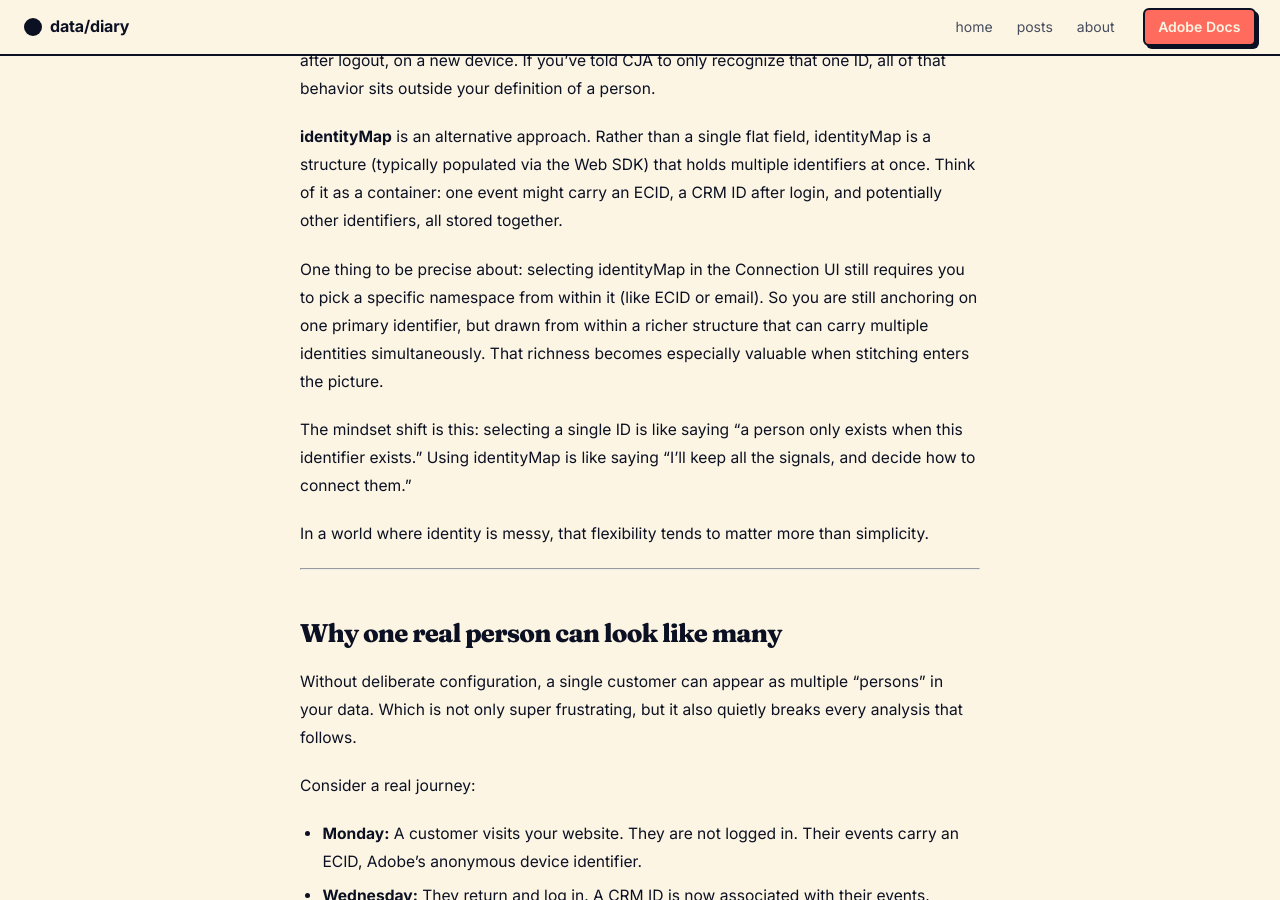
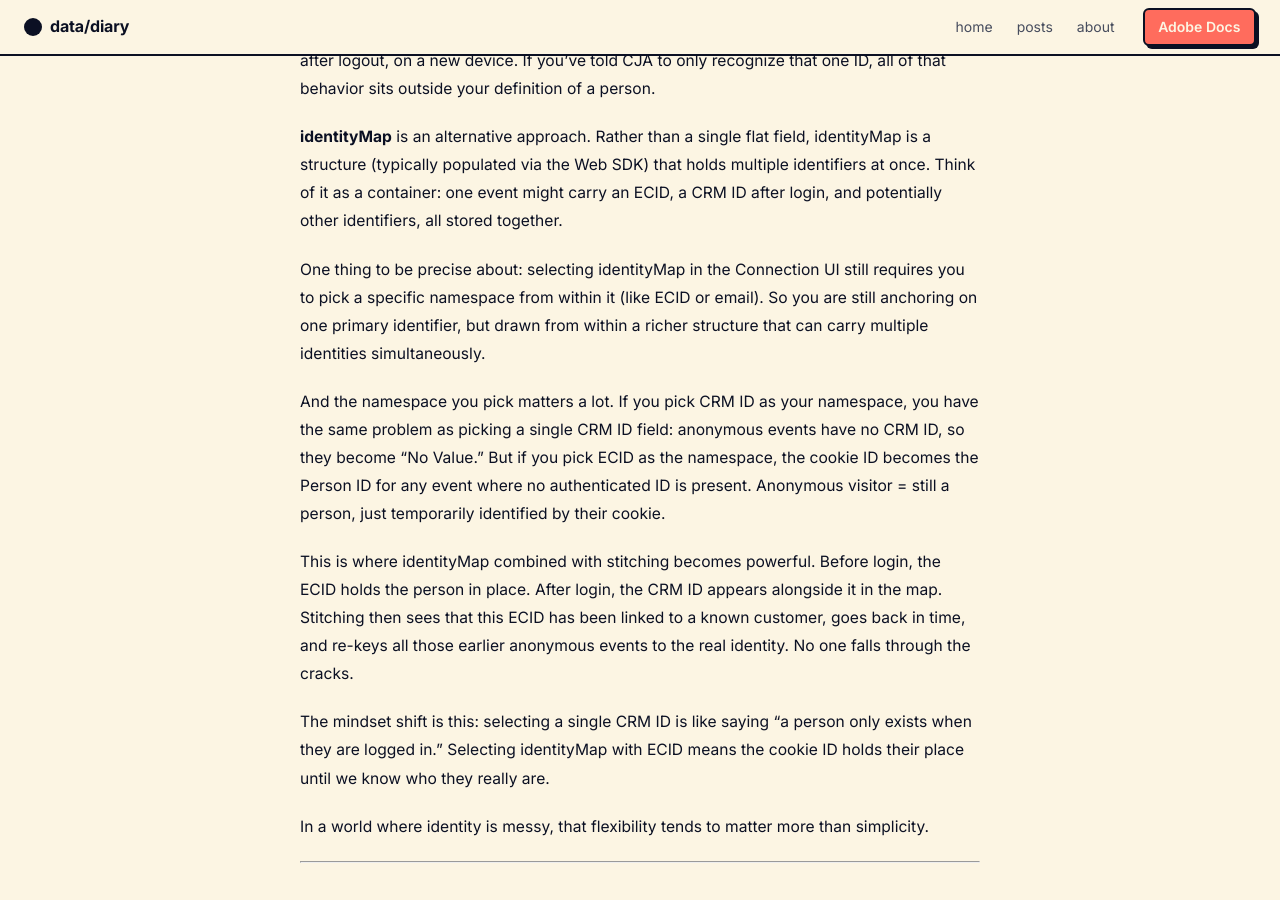
Before and after one commit to martineijrgensen-datadiaries/datadiary, a Jekyll site: the page built from _posts/2026-05-10-cja-connection-setup-person-identity.md, in a window 1280 px wide and 900 px high, scrolled down 2857 px. Built offline with Jekyll 4.4.1, drawn with Linux system fonts in a browser that asks for light colours.

Commit message:
Clarify identityMap namespace and ECID as temporary Person ID
Co-Authored-By: Claude Sonnet 4.6 <noreply@anthropic.com>

```diff
--- a/_posts/2026-05-10-cja-connection-setup-person-identity.md
+++ b/_posts/2026-05-10-cja-connection-setup-person-identity.md
@@ -68,9 +68,13 @@ This is one of those decisions that looks simple in the UI, but has surprisingly
 
 **identityMap** is an alternative approach. Rather than a single flat field, identityMap is a structure (typically populated via the Web SDK) that holds multiple identifiers at once. Think of it as a container: one event might carry an ECID, a CRM ID after login, and potentially other identifiers, all stored together.
 
-One thing to be precise about: selecting identityMap in the Connection UI still requires you to pick a specific namespace from within it (like ECID or email). So you are still anchoring on one primary identifier, but drawn from within a richer structure that can carry multiple identities simultaneously. That richness becomes especially valuable when stitching enters the picture.
+One thing to be precise about: selecting identityMap in the Connection UI still requires you to pick a specific namespace from within it (like ECID or email). So you are still anchoring on one primary identifier, but drawn from within a richer structure that can carry multiple identities simultaneously.
 
-The mindset shift is this: selecting a single ID is like saying "a person only exists when this identifier exists." Using identityMap is like saying "I'll keep all the signals, and decide how to connect them."
+And the namespace you pick matters a lot. If you pick CRM ID as your namespace, you have the same problem as picking a single CRM ID field: anonymous events have no CRM ID, so they become "No Value." But if you pick ECID as the namespace, the cookie ID becomes the Person ID for any event where no authenticated ID is present. Anonymous visitor = still a person, just temporarily identified by their cookie.
+
+This is where identityMap combined with stitching becomes powerful. Before login, the ECID holds the person in place. After login, the CRM ID appears alongside it in the map. Stitching then sees that this ECID has been linked to a known customer, goes back in time, and re-keys all those earlier anonymous events to the real identity. No one falls through the cracks.
+
+The mindset shift is this: selecting a single CRM ID is like saying "a person only exists when they are logged in." Selecting identityMap with ECID means the cookie ID holds their place until we know who they really are.
 
 In a world where identity is messy, that flexibility tends to matter more than simplicity.
 
```
